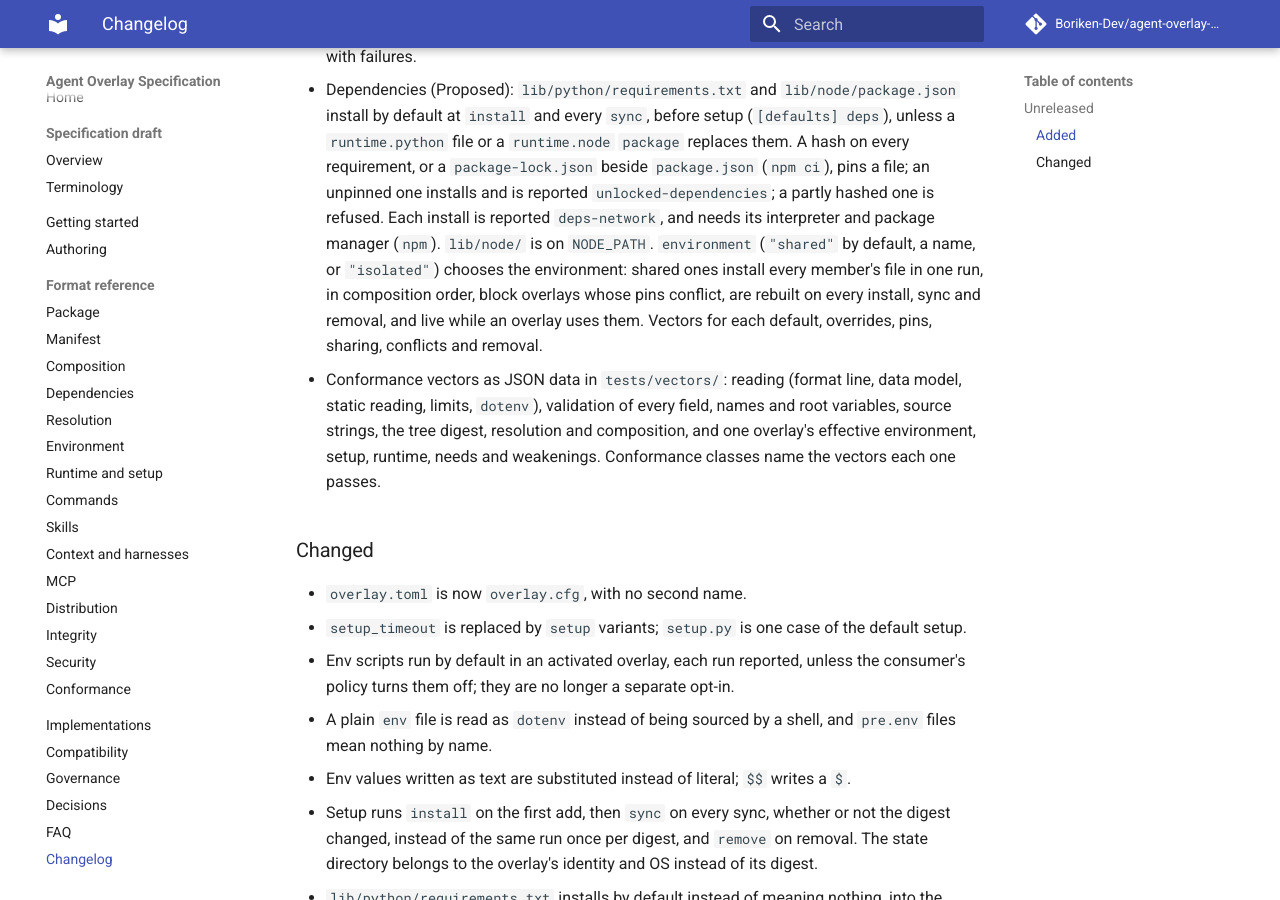
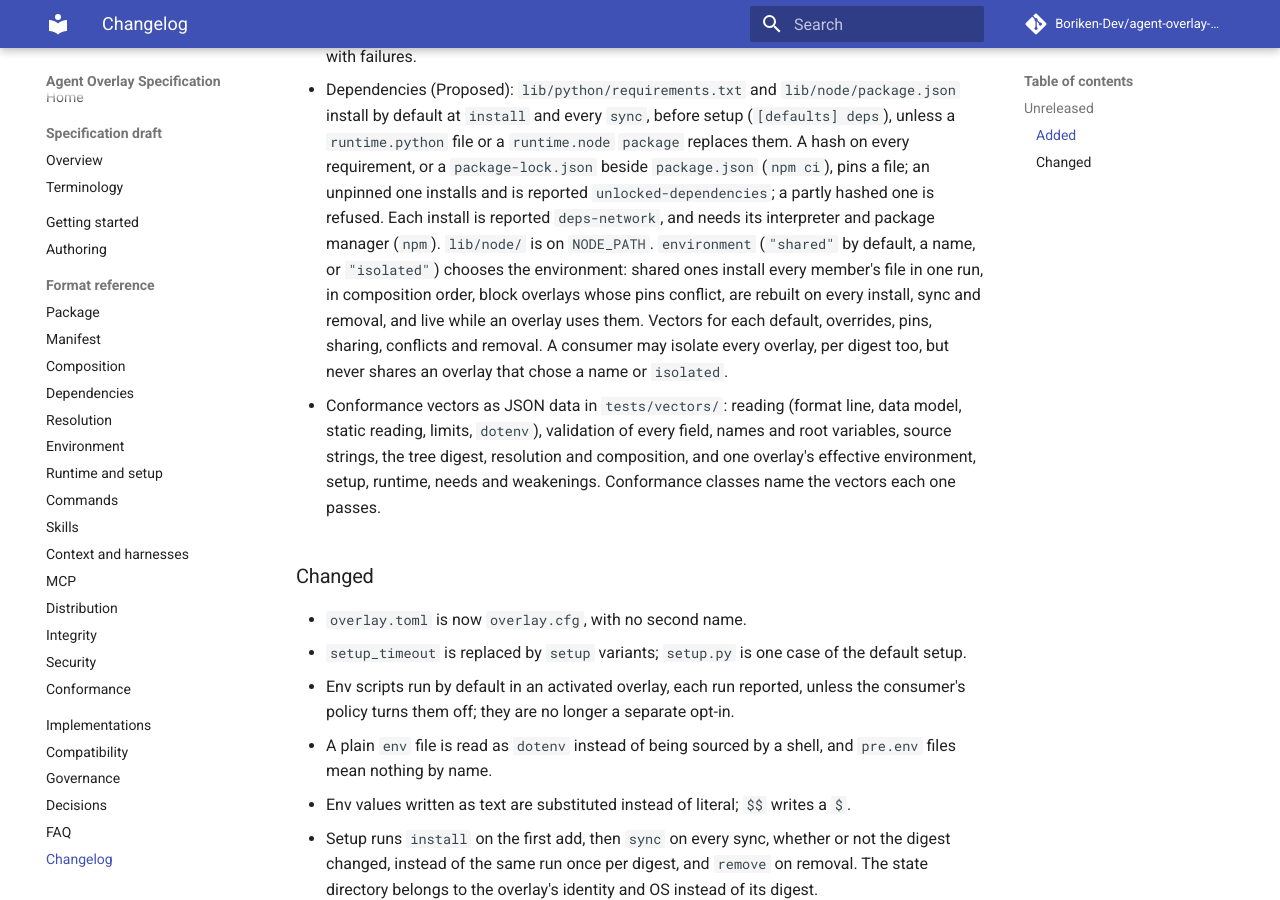
Before and after one commit to Boriken-Dev/agent-overlay-spec, an MkDocs documentation site: the page built from docs/changelog.md, in a window 1280 px wide and 900 px high, scrolled down 2861 px. Built offline with MkDocs 1.6.1 and Material for MkDocs 9.7.7, drawn with Linux system fonts in a browser that asks for light colours; comment, search, counter and statistics services are not loaded.

Commit message:
docs: a consumer may isolate every overlay's packages, per digest too, but never shares one that chose not to share

```diff
--- a/CHANGELOG.md
+++ b/CHANGELOG.md
@@ -108,6 +108,8 @@ The first edition, `0.1.0-draft`, a development draft open for review.
   environment: shared ones install every member's file in one run, in composition order, block
   overlays whose pins conflict, are rebuilt on every install, sync and removal, and live while an
   overlay uses them. Vectors for each default, overrides, pins, sharing, conflicts and removal.
+  A consumer may isolate every overlay, per digest too, but never shares an overlay that chose a
+  name or `isolated`.
 
 - Conformance vectors as JSON data in `tests/vectors/`: reading (format line, data model, static
   reading, limits, `dotenv`), validation of every field, names and root variables, source strings,
```
Also changed, not shown: spec/v0/runtime.md (+6 -0 lines).
